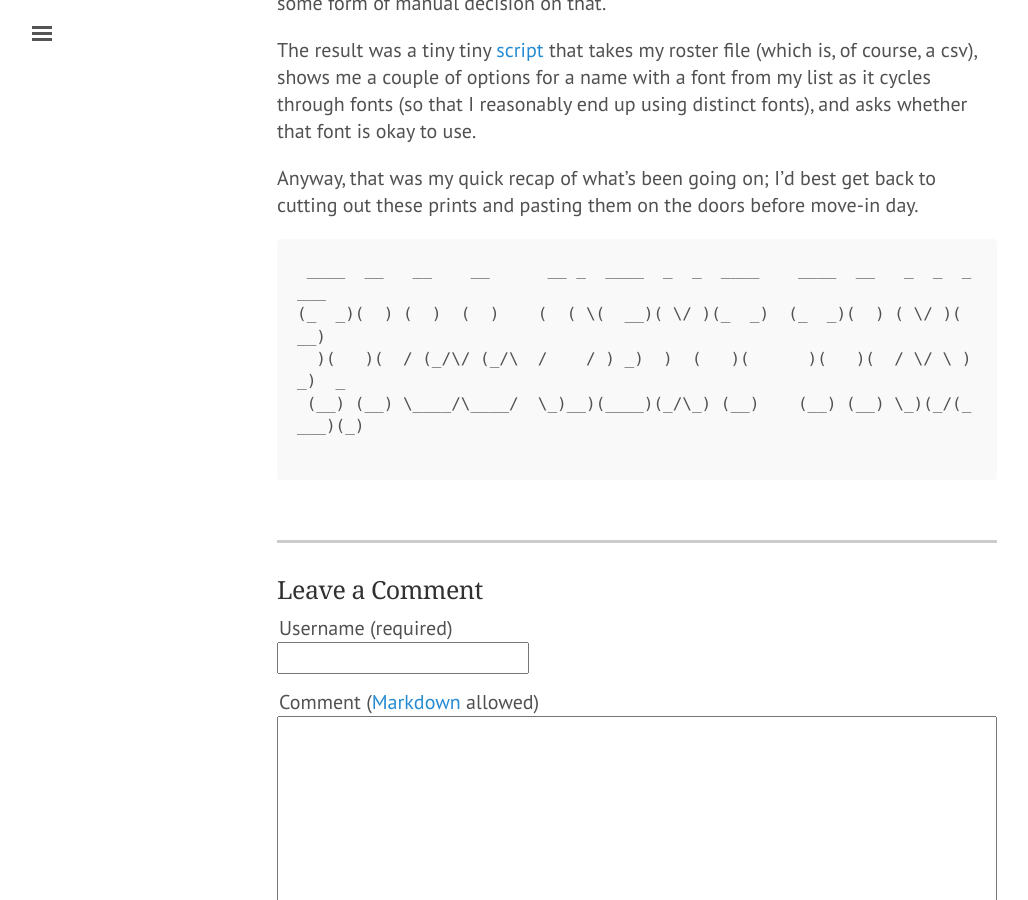
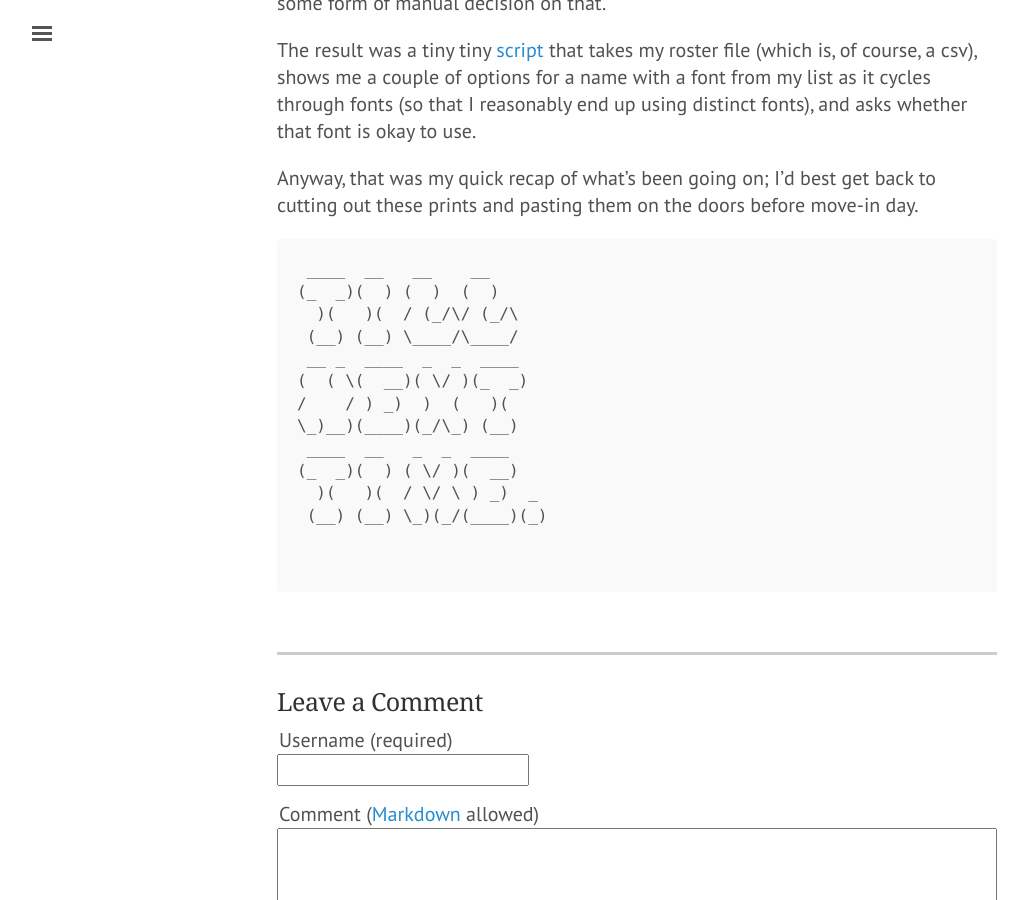
Before and after one commit to theshorttamperedclavier/theshorttamperedclavier.github.io, a Jekyll site: the page built from _posts/2019-08-19-making-door-decs.md, in a window 1280 px wide and 900 px high, scrolled down 1384 px. Shown: the whole window, without its empty margins (3-1031 px from the left). Built offline with Jekyll 4.4.1, drawn with Linux system fonts in a browser that asks for light colours; some web fonts are replaced.

Commit message:
fix ascii art rendering

````diff
--- a/_posts/2019-08-19-making-door-decs.md
+++ b/_posts/2019-08-19-making-door-decs.md
@@ -59,9 +59,18 @@ Anyway, that was my quick recap of what's been going on; I'd best get back to
 cutting out these prints and pasting them on the doors before move-in day.
 
 ```
- ____  __   __    __      __ _  ____  _  _  ____    ____  __   _  _  ____
-(_  _)(  ) (  )  (  )    (  ( \(  __)( \/ )(_  _)  (_  _)(  ) ( \/ )(  __)
-  )(   )(  / (_/\/ (_/\  /    / ) _)  )  (   )(      )(   )(  / \/ \ ) _)  _
- (__) (__) \____/\____/  \_)__)(____)(_/\_) (__)    (__) (__) \_)(_/(____)(_)
+ ____  __   __    __
+(_  _)(  ) (  )  (  )
+  )(   )(  / (_/\/ (_/\
+ (__) (__) \____/\____/
+ __ _  ____  _  _  ____
+(  ( \(  __)( \/ )(_  _)
+/    / ) _)  )  (   )(
+\_)__)(____)(_/\_) (__)
+ ____  __   _  _  ____
+(_  _)(  ) ( \/ )(  __)
+  )(   )(  / \/ \ ) _)  _
+ (__) (__) \_)(_/(____)(_)
+
 
 ```
````
